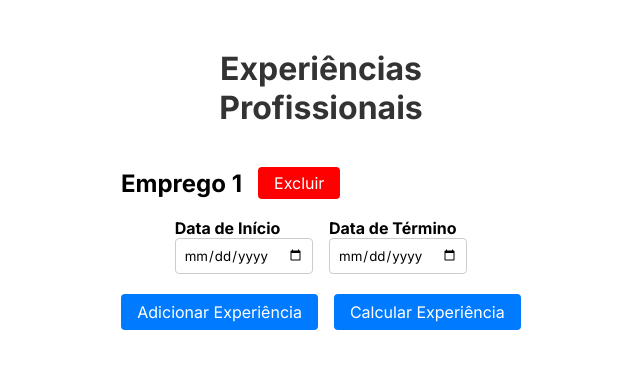
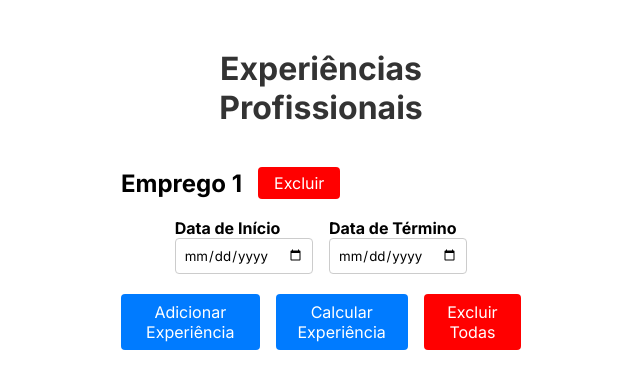
Before and after one commit to guiarcoverde/working-exp-calc, an Angular app: page / in a window 1280 px wide. Shown: the top 388 px of the page, without its empty margins (319-959 px from the left). Built offline with nearby package versions, Linux system fonts and the light colour scheme.

Commit message:
Button remove-all added

```diff
--- a/angular.json
+++ b/angular.json
@@ -92,5 +92,8 @@
         }
       }
     }
+  },
+  "cli": {
+    "analytics": "2c9aca2f-f74c-4463-b83b-dd7b6d4f4459"
   }
 }
--- a/src/app/app.component.css
+++ b/src/app/app.component.css
@@ -103,3 +103,7 @@ button:hover {
   font-family: Inter, serif;
   background-color: red;
 }
+
+.remove-all{
+  background-color: red;
+}
--- a/src/app/app.component.html
+++ b/src/app/app.component.html
@@ -31,6 +31,7 @@
   <div class="botoes">
     <button (click)="adicionarExperiencia()">Adicionar Experiência</button>
     <button (click)="calcularTempoDeExperiencia()">Calcular Experiência</button>
+    <button class="remove-all" (click)="removerTodasAsExperiencias()">Excluir Todas</button>
   </div>
 
   <div *ngIf="resultado">
--- a/src/app/app.component.ts
+++ b/src/app/app.component.ts
@@ -165,6 +165,11 @@ export class AppComponent {
       this.empregos.splice(index, 1);
     }
 
+  removerTodasAsExperiencias(): void {
+    this.empregos = [{ dataInicio: '', dataTermino: ''}];
+    this.erros = [''];
+    this.resultado = null;
+  }
 
   private hasUnsavedData(): boolean {
     return this.empregos.some(emprego =>
```
